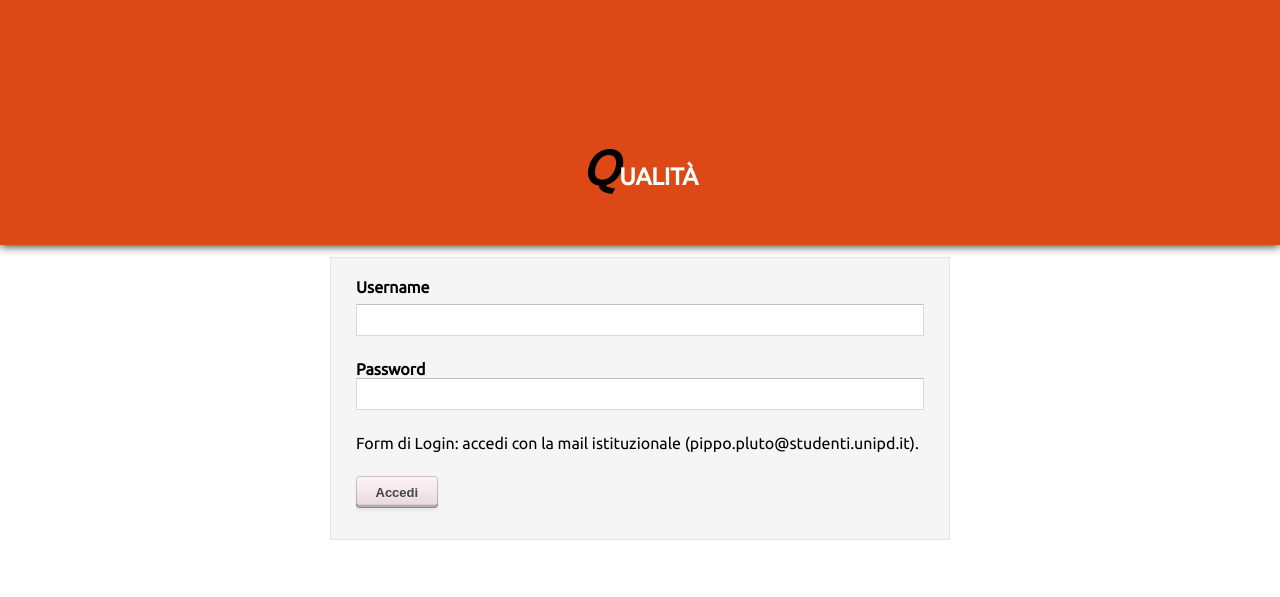
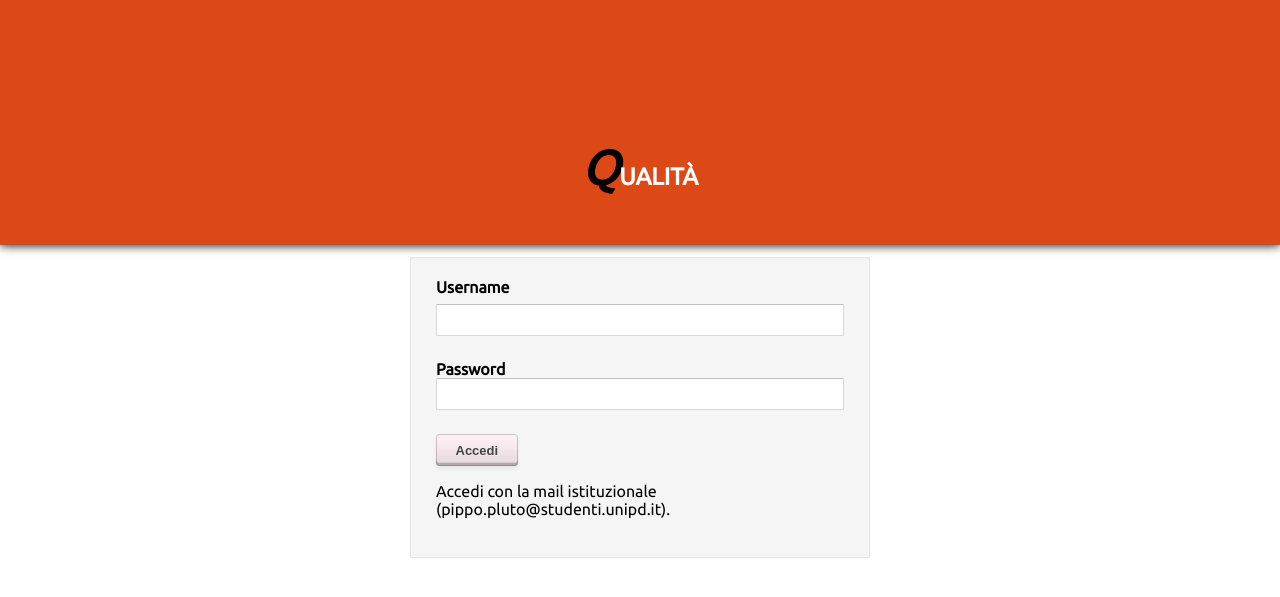
Before and after one commit to flavoi/Qualita, a Django app: template auth/templates/login.html in a window 1280 px wide. Shown: the top 597 px of the page. Run offline with Django 3.2, Linux system fonts and the light colour scheme; the template is opened without the code that fills it, so the values that code supplies are empty.

Commit message:
Completamento modulo login.

```diff
--- a/auth/templates/login.html
+++ b/auth/templates/login.html
@@ -37,10 +37,9 @@
 {% block pagename %}Login{% endblock %}
 {% block content %}
 
-<div class="grid_8 push_2">
-    <form action="{% url 'login' %}" method="POST" id="login-form">{% csrf_token %}
-        <div class="signin-box">
-        <form action="#" method="GET" id="login-form">
+<div class="grid_6 push_3">
+    <div class="signin-box">
+        <form action="{% url 'login' %}" method="POST" id="login-form">{% csrf_token %}
             <label>
                 <strong class="email-label">Username</strong>
                 <input {% if error_message %}class="form-error"{% endif %} type="text" name="username" />
@@ -49,12 +48,17 @@
                 <strong class="passw-label">Password</strong>
                 <input {% if error_message %}class="form-error"{% endif %} type="password" name="password"  />
             </label>
+            {% if error_message %}
+                <label>
+                    <p class="errormsg">La password o il nome utente specificato non è corretto.</p>
+                </label>
+            {% endif %}
+            <input type="submit" class="button small square custom" value="Accedi" />
             <label>
-              <p>Form di Login: accedi con la mail istituzionale (pippo.pluto@studenti.unipd.it).</p>
+                <p>Accedi con la mail istituzionale (pippo.pluto@studenti.unipd.it).</p>
             </label>
-            <input type="submit" class="button small square custom" value="Accedi" />
         </form>
-        </div>
+    </div>
         <!--
         <fieldset>
             <legend>Login Form</legend>
@@ -91,7 +95,6 @@
     	</div>
     	</fieldset>
         -->
-    </form>
 </div>
 
 <div class="clear"></div>
--- a/auth/views.py
+++ b/auth/views.py
@@ -33,6 +33,7 @@ def login(request, template_name='registration/login.html',
     Displays the login form and handles the login action.
     """
     redirect_to = request.REQUEST.get(redirect_field_name, '')
+    error_message = False
 
     if request.method == "POST":
         form = authentication_form(data=request.POST)
@@ -49,6 +50,9 @@ def login(request, template_name='registration/login.html',
                 request.session.delete_test_cookie()
 
             return HttpResponseRedirect(redirect_to)
+
+        # Authentication error flag
+        error_message = True
     else:
         form = authentication_form(request)
 
@@ -61,6 +65,7 @@ def login(request, template_name='registration/login.html',
         redirect_field_name: redirect_to,
         'site': current_site,
         'site_name': current_site.name,
+        'error_message': error_message,
     }
     if extra_context is not None:
         context.update(extra_context)
```
Also changed, not shown: qualita.db, 5 other files.
